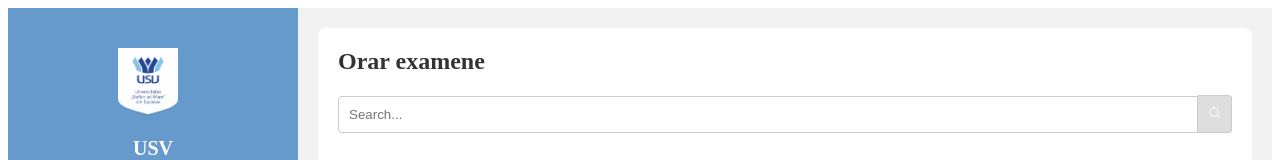
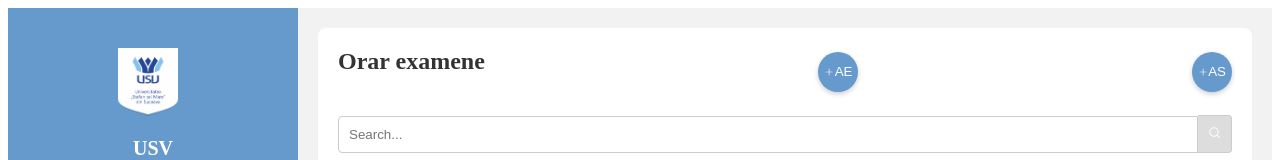
Before and after one commit to EchipaGumita/frontend-ip, a React (Vite) app: page /dashboard in a window 1280 px wide. Shown: the top 160 px of the page. Built offline with nearby package versions, Linux system fonts and the light colour scheme; no server answers.

Commit message:
componente adaugare sala si examen

```diff
--- a/src/Dashboard.css
+++ b/src/Dashboard.css
@@ -114,3 +114,33 @@
     border-bottom: 2px solid #ccc;
     padding-bottom: 5px;
   }
+
+.add-request-button {
+    background-color: #6699cc;
+    color: white;
+    border: none;
+    border-radius: 10%;
+    width: 70px;
+    height: 40px;
+    display: flex;
+    justify-content: space-between;
+    align-items: center;
+    cursor: pointer;
+    box-shadow: 0 2px 5px rgba(0, 0, 0, 0.2);
+  }
+
+  .add-request-button:hover {
+    background-color: #4451a7;
+  }
+
+  .header-bar {
+    display: flex;
+    justify-content: space-between; /* Push elements to the edges */
+    align-items: center; /* Vertically center elements */
+    margin-bottom: 20px;
+}
+
+.add-request-button-container {
+    display: flex;
+    gap: 10px; /* Add some spacing between buttons */
+}
--- a/src/pages/Dashboard.jsx
+++ b/src/pages/Dashboard.jsx
@@ -1,7 +1,7 @@
 // eslint-disable-next-line no-unused-vars
 import React, { useEffect, useState } from 'react';
 import '../Dashboard.css';
-import { HiMiniMagnifyingGlass } from "react-icons/hi2";
+import { HiMiniMagnifyingGlass, HiPlus } from "react-icons/hi2";
 import axios from 'axios'; // Import axios
 import Sidebar from '../components/Sidebar';
 const backendURL = import.meta.env.VITE_BACKEND_URL;
@@ -24,13 +24,28 @@ const Dashboard = () => {
     fetchExams();
   }, []);
 
+  const handleItemClick = (path) => {
+    window.location.href = path;
+};
+
   return (
     <div className="dashboard-container">
 
       <Sidebar/>
       <main className="content">
         <section className="section exams">
-          <h3>Orar examene</h3>
+          <div className="header-bar">
+            <h3>Orar examene</h3>
+            <button className="add-request-button" onClick={() => handleItemClick('/createexam')}>
+              <HiPlus size={24} />
+              AE
+            </button>
+            <button className="add-request-button" onClick={() => handleItemClick('/createclass')}>
+              <HiPlus size={24} />
+              AS
+            </button>
+          </div>
+
           <div className="search-bar">
             <input type="text" placeholder="Search..." />
             <button type="submit" className="bg-white px-3 py-3">
```
